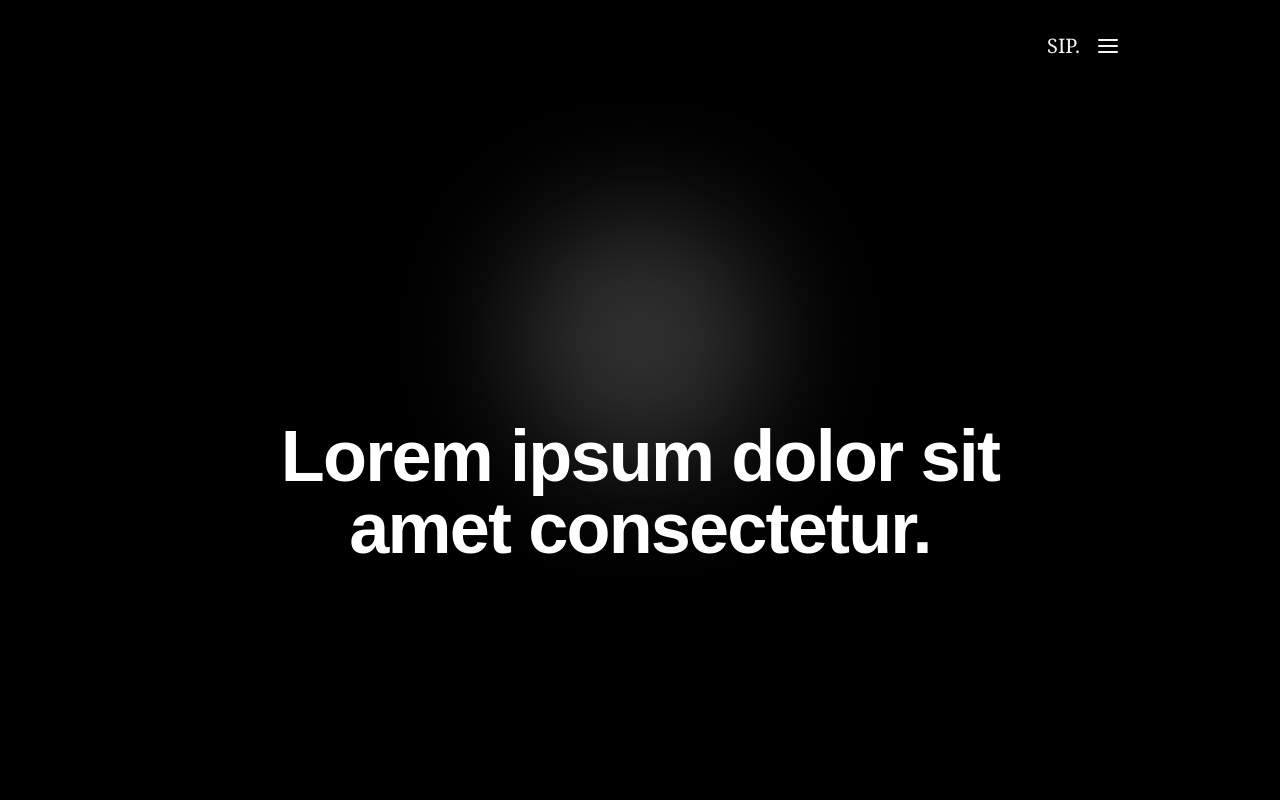
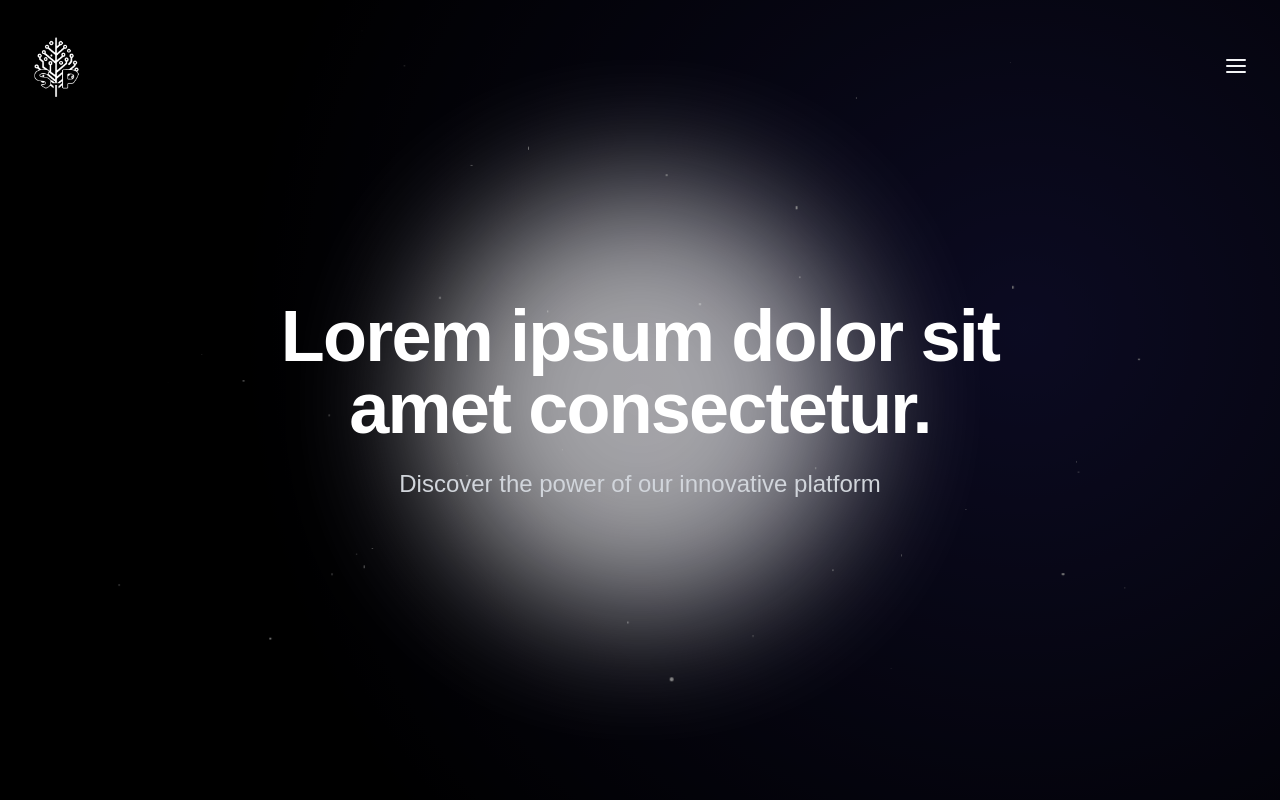
Before and after one commit to Gebext/SIP, a Next.js app: page / in a window 1280 px wide. Shown: the top 800 px of the page. Built offline with nearby package versions, Linux system fonts and the light colour scheme.

Commit message:
feat: test

```diff
--- a/app/blog/[slug]/page.tsx
+++ b/app/blog/[slug]/page.tsx
@@ -1,88 +1,105 @@
-import BlogContent from "@/app/blog/[slug]/components/blog/BlogContent";
-import strapiClient from "@/helper/apiClient";
-import { notFound } from "next/navigation";
+"use client";
 
-export const dynamic = "force-dynamic"; // SSR for all pages
-export const dynamicParams = true; // Allow on-demand rendering
+import { useState } from "react";
+import { motion } from "framer-motion";
+import Navigation from "@/components/ui/navbar";
 
-export type Article = {
-  id?: number;
-  documentId?: string;
-  title?: string;
-  description?: string;
-  slug?: string;
-  createdAt?: string;
-  updatedAt?: string;
-  publishedAt?: string;
-};
+export default function Hero() {
+  const [isMenuOpen, setIsMenuOpen] = useState(false);
+  const containerVariants = {
+    hidden: { opacity: 0 },
+    visible: {
+      opacity: 1,
+      transition: {
+        staggerChildren: 0.3,
+      },
+    },
+  };
 
-const getArticlesInfo = async (): Promise<Article[]> => {
-  try {
-    const response = await strapiClient.get(
-      "/articles?sort[0]=publishedAt:desc&pagination[page]=1&pagination[pageSize]=4"
-    );
-    const articlesInfo = response.data.data.map((article: any) => {
-      return {
-        title: article.attributes.title,
-        slug: article.attributes.slug,
-        description: article.attributes.description,
-      };
-    });
-    return articlesInfo;
-  } catch (error) {
-    console.error("Error fetching articles info:", error);
-    return [];
-  }
-};
+  const itemVariants = {
+    hidden: { opacity: 0, y: 50 },
+    visible: {
+      opacity: 1,
+      y: 0,
+      transition: { duration: 0.6, ease: "easeOut" },
+    },
+  };
 
-export default async function Page({
-  params,
-  searchParams,
-}: {
-  params: { slug: string };
-  searchParams: Record<string, string>;
-}) {
-  try {
-    const response = await strapiClient.get(
-      `/articles?filters[slug][$eq]=${params.slug}&populate=*`
-    );
+  const eclipseVariants = {
+    hidden: { scale: 0, opacity: 0 },
+    visible: {
+      scale: 1,
+      opacity: 0.2,
+      transition: { duration: 1, ease: "easeOut" },
+    },
+  };
 
-    const article = response.data.data?.[0];
-    const slugLength: number = response.data?.data.length || 0;
-    const title: string = article.title;
-    const author: string = article.author.name;
-    const date = article.publishedAt;
+  return (
+    <div className="relative min-h-screen bg-black lg:px-32">
+      <header className=" top-0 w-full p-8 flex justify-between items-center z-10">
+        <div className="flex items-center justify-end w-full gap-4">
+          <div className="text-gray-100 text-xl font-light font-serif">
+            SIP.
+          </div>
+          <button
+            onClick={() => setIsMenuOpen(!isMenuOpen)}
+            className="text-gray-100 focus:outline-none"
+            aria-label={isMenuOpen ? "Close menu" : "Open menu"}
+          >
+            <svg
+              width="24"
+              height="24"
+              viewBox="0 0 24 24"
+              fill="none"
+              stroke="currentColor"
+              strokeWidth="2"
+              strokeLinecap="round"
+              strokeLinejoin="round"
+            >
+              {isMenuOpen ? (
+                <path d="M18 6L6 18M6 6l12 12" />
+              ) : (
+                <path d="M3 12h18M3 6h18M3 18h18" />
+              )}
+            </svg>
+          </button>
+        </div>
+      </header>
 
-    const articlesInfo = await getArticlesInfo();
+      <motion.div
+        className="min-h-screen bg-black flex flex-col items-center justify-center relative px-4"
+        variants={containerVariants}
+        initial="hidden"
+        animate="visible"
+      >
+        {/* Eclipse effect */}
+        <motion.div
+          className="absolute top-[15%] w-64 h-64 bg-white rounded-full blur-3xl opacity-20"
+          variants={eclipseVariants}
+        />
 
-    const formattedDate = new Intl.DateTimeFormat("en-US", {
-      year: "numeric",
-      month: "short",
-      day: "2-digit",
-    }).format(new Date(date));
+        {/* Logo */}
+        {/* <motion.img
+          src="../../public/sip-logo.png"
+          alt="SIP Logo"
+          className="mb-8"
+          variants={itemVariants}
+        /> */}
 
-    const markDownContent = article.blocks?.[0].body;
-    if (!slugLength) {
-      return notFound();
-    }
+        {/* Main content */}
+        <motion.div
+          className="relative space-y-6 text-center"
+          variants={itemVariants}
+        >
+          <h1 className="text-white text-4xl md:text-6xl lg:text-7xl font-bold max-w-4xl leading-tight tracking-tight">
+            Lorem ipsum dolor sit
+            <br />
+            amet consectetur.
+          </h1>
+        </motion.div>
+      </motion.div>
 
-    console.log(article.category.name);
-
-    return (
-      <>
-        <BlogContent
-          markDownContent={markDownContent}
-          title={title}
-          date={formattedDate}
-          author={author}
-          articlesInfo={articlesInfo}
-          slugName={params.slug}
-          category={article.category.name}
-        />
-      </>
-    );
-  } catch (error) {
-    console.error("Error fetching article:", error);
-    return notFound();
-  }
+      <Navigation isOpen={isMenuOpen} onClose={() => setIsMenuOpen(false)} />
+    </div>
+  );
 }
--- a/components/shared/hero.tsx
+++ b/components/shared/hero.tsx
@@ -1,11 +1,23 @@
 "use client";
 
-import { useState } from "react";
+import { useState, useEffect } from "react";
 import Navigation from "../ui/navbar";
-import { motion } from "framer-motion";
+import { motion, useAnimation } from "framer-motion";
+import Image from "next/image";
+import Logo from "../../public/sip-logo.png";
 
 export default function Hero() {
   const [isMenuOpen, setIsMenuOpen] = useState(false);
+  const controls = useAnimation();
+
+  useEffect(() => {
+    controls.start({
+      scale: [1, 1.2, 1],
+      rotate: [0, 180, 360],
+      transition: { duration: 20, repeat: Infinity, ease: "linear" },
+    });
+  }, [controls]);
+
   const containerVariants = {
     hidden: { opacity: 0 },
     visible: {
@@ -25,21 +37,72 @@ export default function Hero() {
     },
   };
 
-  const eclipseVariants = {
-    hidden: { scale: 0, opacity: 0 },
+  const glowVariants = {
+    hidden: { opacity: 0, scale: 0.5 },
     visible: {
-      scale: 1,
-      opacity: 0.2,
-      transition: { duration: 1, ease: "easeOut" },
+      opacity: [0.5, 0.8, 0.5],
+      scale: [1, 1.2, 1],
+      transition: { duration: 5, repeat: Infinity, ease: "easeInOut" },
     },
   };
 
   return (
-    <div className="relative min-h-screen bg-black lg:px-32">
-      <header className=" top-0 w-full p-8 flex justify-between items-center z-10">
-        <div className="flex items-center justify-end w-full gap-4">
-          <div className="text-gray-100 text-xl font-light font-serif">
-            SIP.
+    <div className="relative w-full h-screen overflow-hidden bg-black">
+      {/* Sparkling gradient background */}
+      <motion.div
+        className="absolute inset-0 z-0"
+        animate={{
+          background: [
+            "radial-gradient(circle at 20% 20%, rgba(29, 78, 216, 0.3), transparent 70%)",
+            "radial-gradient(circle at 80% 80%, rgba(124, 58, 237, 0.3), transparent 70%)",
+            "radial-gradient(circle at 80% 20%, rgba(29, 78, 216, 0.3), transparent 70%)",
+            "radial-gradient(circle at 20% 80%, rgba(124, 58, 237, 0.3), transparent 70%)",
+            "radial-gradient(circle at 20% 20%, rgba(29, 78, 216, 0.3), transparent 70%)",
+          ],
+        }}
+        transition={{
+          duration: 15,
+          ease: "linear",
+          repeat: Infinity,
+          repeatType: "loop",
+        }}
+      />
+
+      {/* Sparkling particles */}
+      {[...Array(50)].map((_, index) => (
+        <motion.div
+          key={index}
+          className="absolute bg-white rounded-full"
+          initial={{
+            x: Math.random() * window.innerWidth,
+            y: Math.random() * window.innerHeight,
+            scale: Math.random() * 0.5 + 0.5,
+          }}
+          animate={{
+            x: Math.random() * window.innerWidth,
+            y: Math.random() * window.innerHeight,
+            opacity: [0, 1, 0],
+            scale: [0, Math.random() * 0.5 + 0.5, 0],
+          }}
+          transition={{
+            duration: Math.random() * 3 + 2,
+            repeat: Infinity,
+            repeatType: "loop",
+            ease: "easeInOut",
+          }}
+          style={{
+            width: Math.random() * 3 + 1 + "px",
+            height: Math.random() * 3 + 1 + "px",
+          }}
+        />
+      ))}
+
+      {/* Main content */}
+      <div className="relative z-10 w-full h-screen bg-black bg-opacity-50 lg:px-32">
+        <header className="absolute top-0 left-0 right-0 p-8 flex justify-between items-center z-20">
+          <div className="flex items-center justify-between w-full gap-4">
+            <div>
+              <Image src={Logo} alt="logo" className="w-12" />
             </div>
             <button
               onClick={() => setIsMenuOpen(!isMenuOpen)}
@@ -67,24 +130,52 @@ export default function Hero() {
         </header>
 
         <motion.div
-        className="min-h-screen bg-black flex flex-col items-center justify-center relative px-4"
+          className="w-full h-screen flex flex-col items-center justify-center px-4"
           variants={containerVariants}
           initial="hidden"
           animate="visible"
         >
-        {/* Eclipse effect */}
+          {/* Animated glow effect */}
           <motion.div
-          className="absolute top-[15%] w-64 h-64 bg-white rounded-full blur-3xl opacity-20"
-          variants={eclipseVariants}
+            className="absolute w-96 h-96 bg-white rounded-full filter blur-3xl"
+            variants={glowVariants}
+            initial="hidden"
+            animate="visible"
           />
 
-        {/* Logo */}
-        {/* <motion.img
-          src="../../public/sip-logo.png"
-          alt="SIP Logo"
-          className="mb-8"
-          variants={itemVariants}
-        /> */}
+          {/* Rotating sparkling circle */}
+          <motion.div
+            className="absolute w-full h-full opacity-20"
+            style={{ borderRadius: "40%" }}
+            animate={controls}
+          >
+            {[...Array(100)].map((_, index) => (
+              <motion.div
+                key={index}
+                className="absolute bg-purple-500 rounded-full"
+                initial={{
+                  x: Math.random() * 100 + "%",
+                  y: Math.random() * 100 + "%",
+                  scale: Math.random() * 0.5 + 0.5,
+                }}
+                animate={{
+                  opacity: [0, 1, 0],
+                  scale: [0, Math.random() * 0.5 + 0.5, 0],
+                }}
+                transition={{
+                  duration: Math.random() * 2 + 1,
+                  repeat: Infinity,
+                  repeatType: "loop",
+                  ease: "easeInOut",
+                  delay: Math.random() * 2,
+                }}
+                style={{
+                  width: Math.random() * 2 + 1 + "px",
+                  height: Math.random() * 2 + 1 + "px",
+                }}
+              />
+            ))}
+          </motion.div>
 
           {/* Main content */}
           <motion.div
@@ -96,10 +187,19 @@ export default function Hero() {
               <br />
               amet consectetur.
             </h1>
+            <motion.p
+              className="text-gray-300 text-xl md:text-2xl max-w-2xl mx-auto"
+              initial={{ opacity: 0, y: 20 }}
+              animate={{ opacity: 1, y: 0 }}
+              transition={{ delay: 0.5, duration: 0.8 }}
+            >
+              Discover the power of our innovative platform
+            </motion.p>
           </motion.div>
         </motion.div>
 
         <Navigation isOpen={isMenuOpen} onClose={() => setIsMenuOpen(false)} />
       </div>
+    </div>
   );
 }
```
Lines whose indentation alone changed are shown as unchanged.
